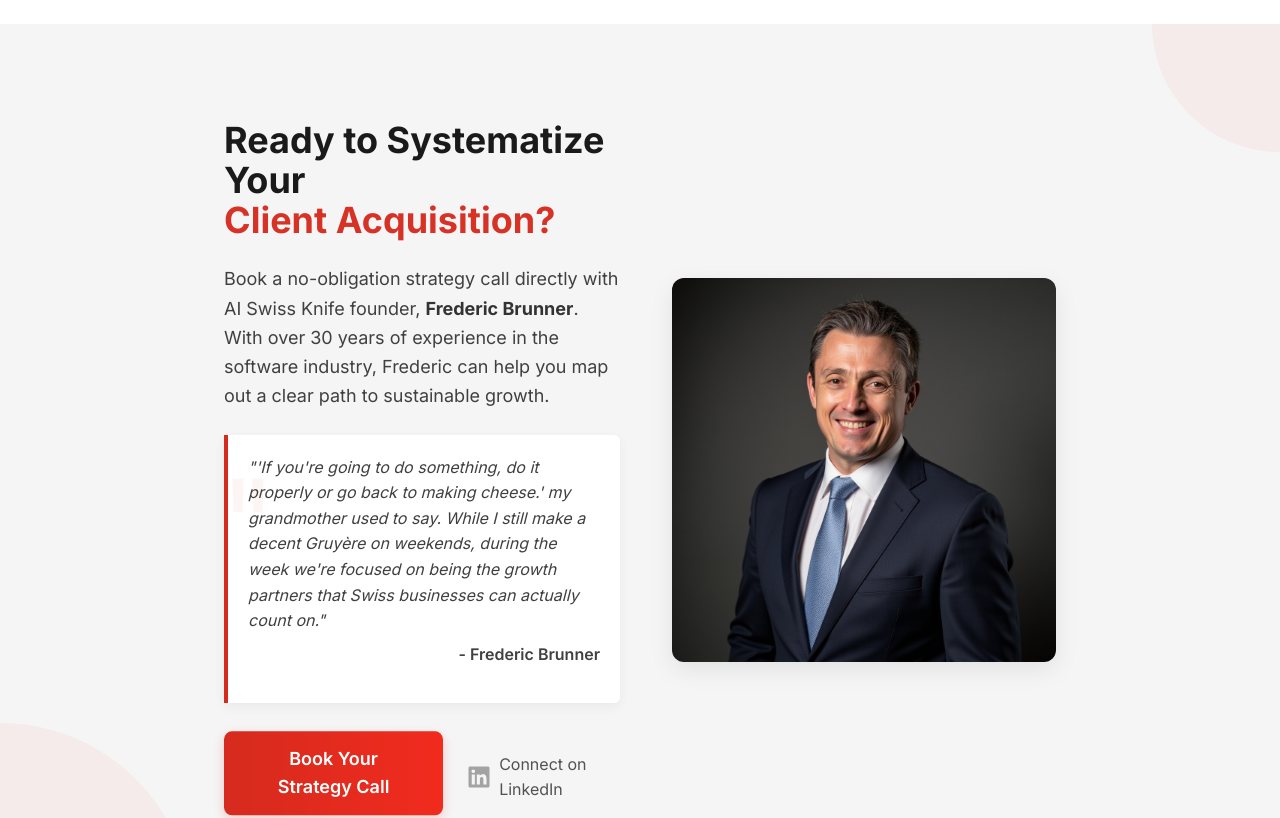
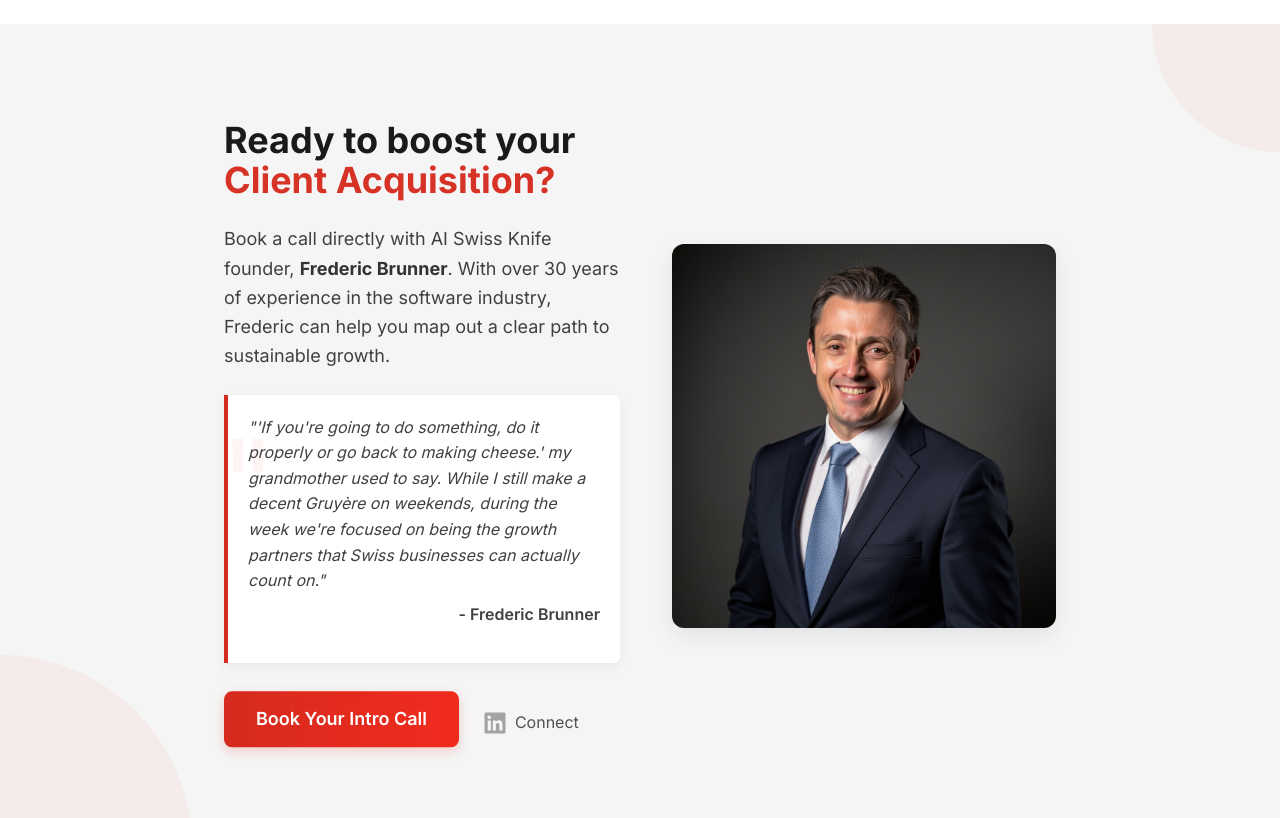
Before and after one commit to Fr3nn3r/CustomerCenter-frontend, a React (Vite) app: page / in a window 1280 px wide. Shown: the part 4780-5598 px from the top of the page. Built offline with nearby package versions, Linux system fonts and the light colour scheme.

Commit message:
Cosmetic changes

```diff
--- a/src/components/FinalCTASection.jsx
+++ b/src/components/FinalCTASection.jsx
@@ -122,7 +122,7 @@ const FinalCTASection = ({ onBookCall }) => { // Accept onBookCall as a prop
                 transition: { duration: 0.2 }
               }}
             >
-              Ready to Systematize Your{" "}
+              Ready to boost your{" "}
               <motion.span
                 className="text-swiss-red relative inline-block"
                 initial={{ opacity: 0.9 }}
@@ -149,7 +149,7 @@ const FinalCTASection = ({ onBookCall }) => { // Accept onBookCall as a prop
               }}
               viewport={{ once: true }}
             >
-              Book a no-obligation strategy call directly with AI Swiss Knife founder,{" "}
+              Book a call directly with AI Swiss Knife founder,{" "}
               <motion.strong
                 className="text-neutral-800"
                 whileHover={{
@@ -237,7 +237,7 @@ const FinalCTASection = ({ onBookCall }) => { // Accept onBookCall as a prop
                 }}
               >
                 <CTAButton onClick={onBookCall} className="w-full sm:w-auto text-lg py-3.5 px-8">
-                  Book Your Strategy Call
+                  Book Your Intro Call
                 </CTAButton>
               </motion.div>
 
@@ -258,7 +258,7 @@ const FinalCTASection = ({ onBookCall }) => { // Accept onBookCall as a prop
                 >
                   <FaLinkedin className="h-6 w-6 text-neutral-400 group-hover:text-swiss-red transition-colors duration-250" />
                 </motion.div>
-                Connect on LinkedIn
+                Connect
               </motion.a>
             </motion.div>
           </motion.div>
```
